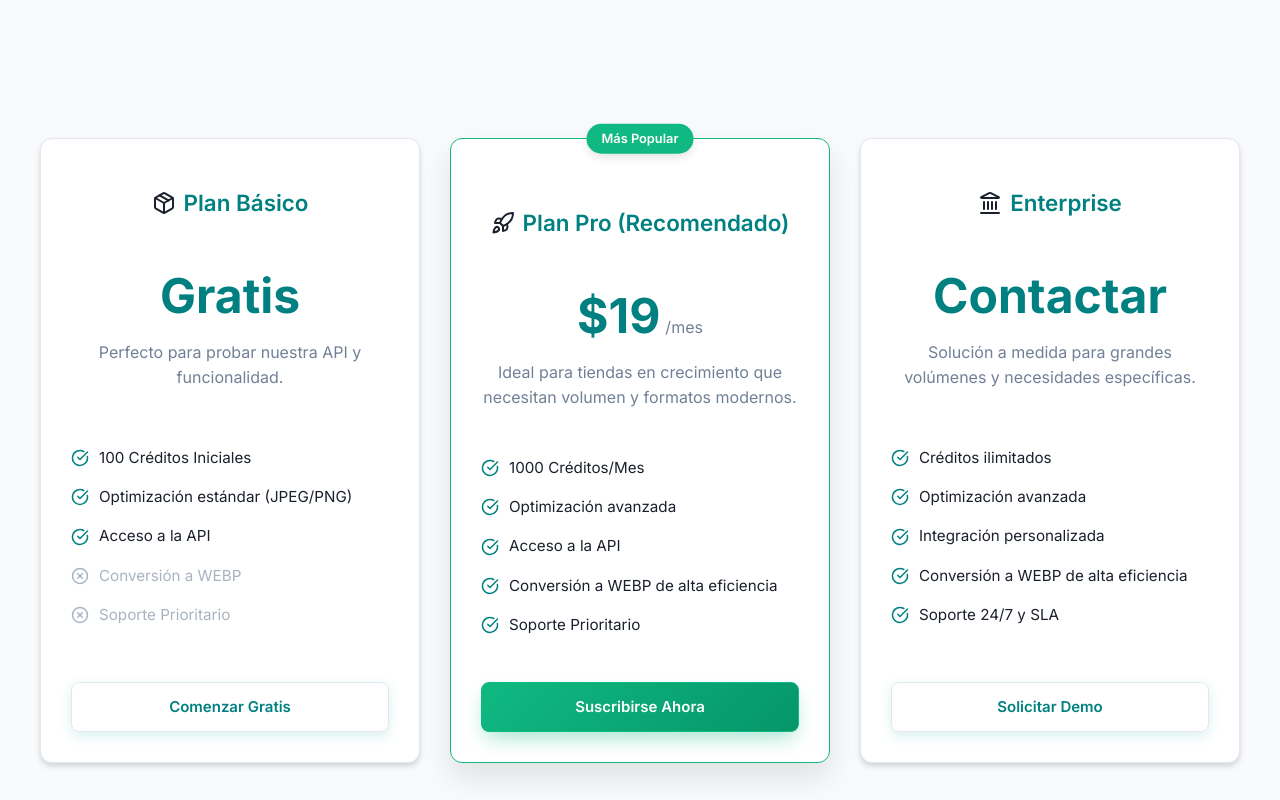
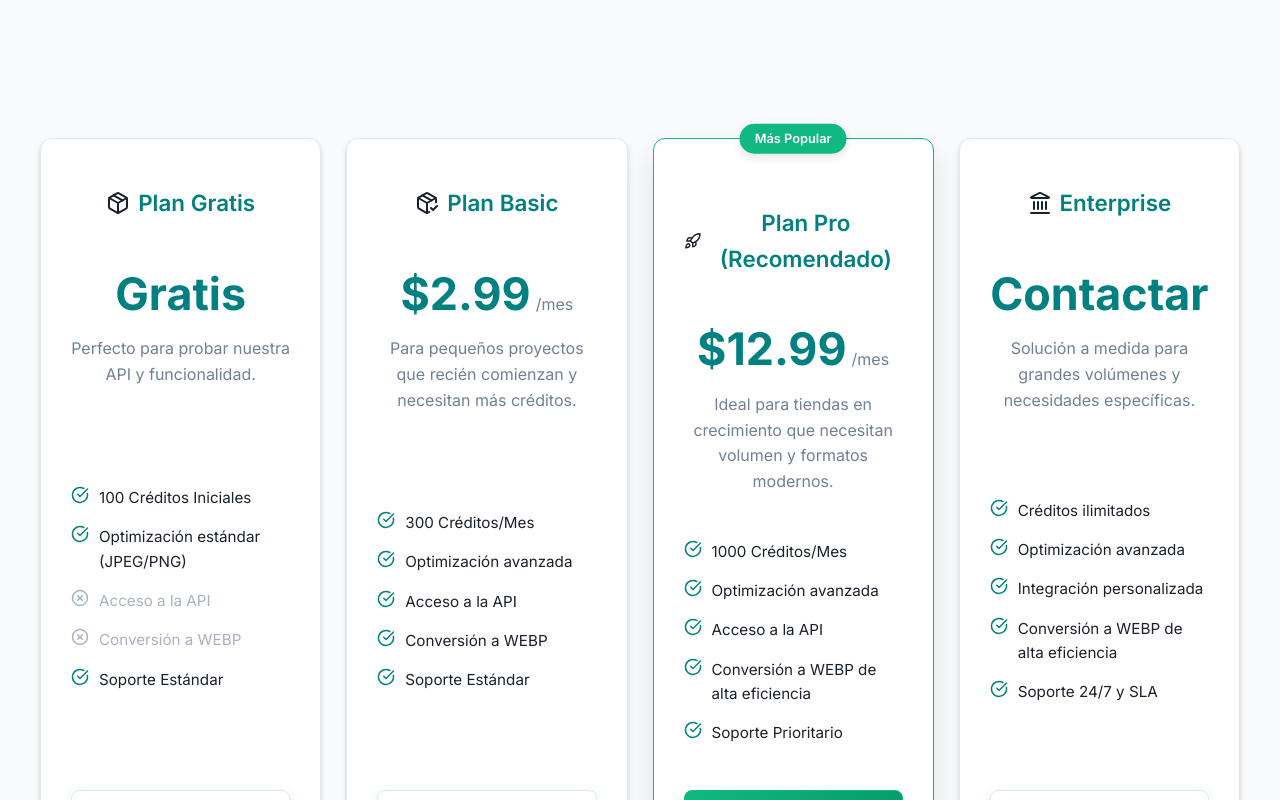
Before and after one commit to Juanjose-ctrl/optimizador-ecommerce, a Next.js app: page /pricing in a window 1280 px wide. Shown: the part 260-1060 px from the top of the page. Built offline with nearby package versions, Linux system fonts and the light colour scheme.

Commit message:
feat: Aplicar pulido

```diff
--- a/src/app/globals.css
+++ b/src/app/globals.css
@@ -1435,3 +1435,213 @@ a:hover {
     align-items: center;
     justify-content: center;
 }
+
+/* Contenedor principal para limitar el ancho */
+.app-container {
+    max-width: 1200px;
+    margin: 0 auto;
+    padding: 0 20px;
+}
+
+/* Títulos principales de la página de precios */
+.main-pricing-title {
+    font-size: 2.5rem;
+    font-weight: 700;
+    color: var(--primary-color);
+    text-align: center;
+    margin-bottom: 10px;
+}
+
+.main-pricing-subtitle {
+    font-size: 1.2rem;
+    color: var(--text-color-secondary);
+    text-align: center;
+    margin-bottom: 50px;
+}
+
+/* --- Estilos de la Sección de Precios --- */
+
+.pricing-grid {
+    /* 🚨 CLAVE: Define 4 columnas iguales. En móviles se ajustará a una sola. */
+    display: grid;
+    grid-template-columns: repeat(4, 1fr);
+    gap: 25px; /* Espacio entre las tarjetas */
+    margin-top: 40px;
+}
+
+/* --- Estilos de las Tarjetas de Precios (PlanCard) --- */
+
+.pricing-card {
+    background-color: var(--bg-card);
+    border: 1px solid var(--border-color);
+    border-radius: 12px;
+    padding: 30px;
+    text-align: center;
+    transition: transform 0.3s ease, box-shadow 0.3s ease;
+    display: flex;
+    flex-direction: column;
+}
+
+.pricing-card:hover {
+    transform: translateY(-5px);
+    box-shadow: 0 10px 20px rgba(0, 0, 0, 0.05);
+}
+
+/* Estilo para el plan destacado (Pro) */
+.featured-plan {
+    border-color: var(--accent-color);
+    position: relative;
+    padding-top: 50px;
+    box-shadow: 0 15px 30px rgba(0, 0, 0, 0.1);
+}
+
+.badge {
+    position: absolute;
+    top: 0;
+    left: 50%;
+    transform: translate(-50%, -50%);
+    background-color: var(--accent-color);
+    color: white;
+    padding: 5px 15px;
+    border-radius: 20px;
+    font-size: 0.8rem;
+    font-weight: 600;
+    box-shadow: 0 4px 8px rgba(0, 0, 0, 0.1);
+}
+
+/* Estilo del Header dentro de la tarjeta (para el ícono) */
+.plan-header-custom {
+    display: flex;
+    align-items: center;
+    justify-content: center;
+    margin-bottom: 15px;
+}
+
+.card-title {
+    font-size: 1.4rem;
+    font-weight: 600;
+    color: var(--primary-color);
+}
+
+/* Estilos de Precio */
+.price-tag {
+    margin: 20px 0;
+    line-height: 1;
+}
+
+.price-tag .price {
+    font-size: 2.8rem; /* Ajustado para que se vea bien en 4 columnas */
+    font-weight: 700;
+    color: var(--primary-color);
+}
+
+.price-tag .unit {
+    font-size: 1rem;
+    color: var(--text-color-secondary);
+    font-weight: 400;
+    margin-left: 5px;
+}
+
+.description {
+    color: var(--text-color-secondary);
+    margin-bottom: 25px;
+    flex-grow: 1; /* Esto asegura que todas las tarjetas se vean de la misma altura */
+}
+
+/* Lista de Características */
+.feature-list {
+    list-style: none;
+    padding: 0;
+    margin: 20px 0 30px;
+    text-align: left;
+    flex-grow: 1; /* Importante para la altura uniforme */
+}
+
+.feature-list li {
+    display: flex;
+    align-items: flex-start; /* Alinea el texto con la parte superior del icono */
+    margin-bottom: 15px;
+    font-size: 0.95rem;
+}
+
+.feature-list li svg {
+    margin-right: 10px;
+    min-width: 18px;
+}
+
+.feature-list .unavailable {
+    color: var(--text-color-secondary);
+    opacity: 0.6;
+}
+
+/* Botones */
+.btn-full {
+    width: 100%;
+    padding: 12px 20px;
+    text-align: center;
+    border-radius: 8px;
+    font-weight: 600;
+    text-decoration: none;
+    transition: background-color 0.3s ease;
+    margin-top: auto; /* Empuja el botón al final de la tarjeta */
+}
+
+/* Asumiendo que ya tienes estilos base para .btn-primary y .btn-secondary */
+.btn-primary {
+    background-color: var(--accent-color);
+    color: white;
+    border: 1px solid var(--accent-color);
+}
+.btn-primary:hover {
+    background-color: var(--accent-dark);
+}
+
+.btn-secondary {
+    background-color: transparent;
+    color: var(--primary-color);
+    border: 1px solid var(--border-color);
+}
+.btn-secondary:hover {
+    background-color: var(--bg-hover);
+}
+
+
+/* --- Sección "¿Qué es un Crédito?" (section-faq) --- */
+
+.section-faq {
+    background-color: var(--bg-faq);
+    padding: 40px 20px;
+    border-radius: 12px;
+    margin-top: 50px;
+}
+
+.section-faq .section-title {
+    font-size: 1.8rem;
+    font-weight: 600;
+    color: var(--primary-color);
+    margin-bottom: 20px;
+    display: flex;
+    align-items: center;
+    justify-content: center;
+}
+
+
+/* --- Media Queries (Ajuste para móviles y tabletas) --- */
+
+@media (max-width: 1024px) {
+    /* En tabletas, pasar a 2 columnas */
+    .pricing-grid {
+        grid-template-columns: repeat(2, 1fr);
+    }
+}
+
+@media (max-width: 768px) {
+    /* En móviles, pasar a 1 columna */
+    .pricing-grid {
+        grid-template-columns: 1fr;
+    }
+
+    .main-pricing-title {
+        font-size: 2rem;
+    }
+}
--- a/src/app/pricing/page.js
+++ b/src/app/pricing/page.js
@@ -7,17 +7,16 @@ import {
 } from 'lucide-react';
 
 // =================================================================
-// 🚨 Mapeo de iconos para planes (Tomado del Dashboard)
-// Usamos los íconos del dashboard para replicar el estilo de manera
-// consistente en las tarjetas de precios de la landing page.
+// 🚨 Mapeo de iconos para planes (Ajustado para 4 planes)
 // =================================================================
 const PLAN_ICONS = {
-    // Estos IDs son conceptuales para el PricingPage, no los IDs reales del backend.
-    // Usamos '1' para el Básico/Gratis
-    // Usamos '3' para el Pro/Recomendado (asumiendo que es el ID '3' del backend)
-    // Usamos '4' para el Enterprise
-    Basico: <Package size={24} style={{ marginRight: '8px' }} />,
+    // Usamos '1' para el Free/Gratis (Package)
+    Free: <Package size={24} style={{ marginRight: '8px' }} />,
+    // Usamos '2' para el Basic (PackageCheck)
+    Basic: <PackageCheck size={24} style={{ marginRight: '8px' }} />,
+    // Usamos '3' para el Pro/Recomendado (Rocket)
     Pro: <Rocket size={24} style={{ marginRight: '8px' }} />,
+    // Usamos '4' para el Enterprise (Landmark)
     Enterprise: <Landmark size={24} style={{ marginRight: '8px' }} />,
 };
 
@@ -74,7 +73,7 @@ const PricingCard = ({ title, price, description, features, isFeatured, buttonTe
             ) : (
                 <>
                     <span className="price">{price}</span>
-                    {/* Se asume que el precio ya viene con el símbolo '$' */}
+                    {/* El precio ya tiene el símbolo '$' */}
                     <span className="unit">/mes</span>
                 </>
             )}
@@ -92,6 +91,7 @@ const PricingCard = ({ title, price, description, features, isFeatured, buttonTe
             ))}
         </ul>
 
+        {/* El botón redirige a la página de registro o al contacto para Enterprise */}
         <Link
             href={planKey === 'Enterprise' ? "mailto:contacto@opticomerce.com" : "/registro"}
             className={`btn ${isFeatured ? 'btn-primary' : 'btn-secondary'} btn-full`}
@@ -107,23 +107,38 @@ export default function PricingPage() {
     // Datos de los planes de precios
     const plans = [
         {
-            title: "Plan Básico",
+            title: "Plan Gratis",
             price: "Gratis",
             description: "Perfecto para probar nuestra API y funcionalidad.",
             features: [
                 { text: "100 Créditos Iniciales", available: true },
                 { text: "Optimización estándar (JPEG/PNG)", available: true },
-                { text: "Acceso a la API", available: true },
+                { text: "Acceso a la API", available: false },
                 { text: "Conversión a WEBP", available: false },
-                { text: "Soporte Prioritario", available: false },
+                { text: "Soporte Estándar", available: true },
             ],
             isFeatured: false,
             buttonText: "Comenzar Gratis",
-            planKey: 'Basico' // Clave para el ícono
+            planKey: 'Free'
+        },
+        {
+            title: "Plan Basic",
+            price: "$2.99", // 🚨 Precio corregido
+            description: "Para pequeños proyectos que recién comienzan y necesitan más créditos.",
+            features: [
+                { text: "300 Créditos/Mes", available: true },
+                { text: "Optimización avanzada", available: true },
+                { text: "Acceso a la API", available: true },
+                { text: "Conversión a WEBP", available: true },
+                { text: "Soporte Estándar", available: true },
+            ],
+            isFeatured: false,
+            buttonText: "Suscribirse Ahora",
+            planKey: 'Basic'
         },
         {
             title: "Plan Pro (Recomendado)",
-            price: "$19",
+            price: "$12.99", // 🚨 Precio corregido
             description: "Ideal para tiendas en crecimiento que necesitan volumen y formatos modernos.",
             features: [
                 { text: "1000 Créditos/Mes", available: true },
@@ -134,7 +149,7 @@ export default function PricingPage() {
             ],
             isFeatured: true,
             buttonText: "Suscribirse Ahora",
-            planKey: 'Pro' // Clave para el ícono
+            planKey: 'Pro'
         },
         {
             title: "Enterprise",
@@ -149,7 +164,7 @@ export default function PricingPage() {
             ],
             isFeatured: false,
             buttonText: "Solicitar Demo",
-            planKey: 'Enterprise' // Clave para el ícono
+            planKey: 'Enterprise'
         },
     ];
 
@@ -158,10 +173,9 @@ export default function PricingPage() {
             <Header />
             <main className="app-container" style={{ padding: '80px 0' }}>
 
-                {/* 🚨 TÍTULO Y SUBTÍTULO SOLICITADOS */}
+                {/* TÍTULO Y SUBTÍTULO SOLICITADOS */}
                 <h1 className="main-pricing-title">Nuestros Planes de Crédito</h1>
                 <p className="main-pricing-subtitle">Paga solo por lo que optimizas o suscríbete para ahorrar.</p>
-                {/* FIN TÍTULO Y SUBTÍTULO SOLICITADOS */}
 
                 <section className="section-pricing" style={{ marginTop: '50px' }}>
                     <div className="pricing-grid">
@@ -171,7 +185,7 @@ export default function PricingPage() {
                     </div>
                 </section>
 
-                {/* 🚨 SECCIÓN "¿QUÉ ES UN CRÉDITO?" SOLICITADA */}
+                {/* SECCIÓN "¿QUÉ ES UN CRÉDITO?" SOLICITADA */}
                 <section className="section-faq" style={{ marginTop: '50px', textAlign: 'center' }}>
                     <h2 className="section-title">
                         <DollarSign size={24} style={{ marginRight: '8px' }} color="var(--accent-color)" />
@@ -181,7 +195,6 @@ export default function PricingPage() {
                         Un crédito equivale a una imagen optimizada. No importa el tamaño original del archivo (hasta 10MB), solo cobramos un crédito por cada imagen que procesas y descargas. Los créditos se renuevan mensualmente con la suscripción Pro.
                     </p>
                 </section>
-                {/* FIN SECCIÓN DE CRÉDITOS SOLICITADA */}
 
             </main>
             <Footer />
```
